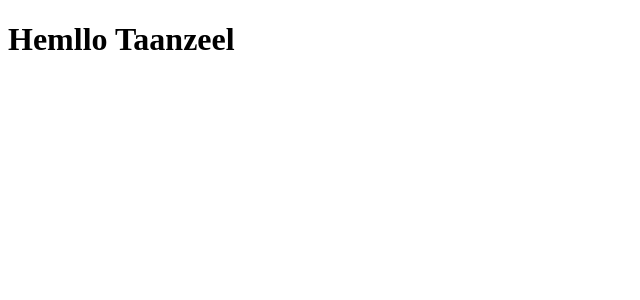
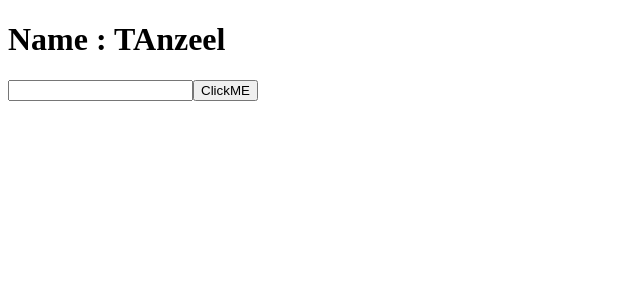
Before and after one commit to tanzgr8/React-Task, a React (Create React App) app: page / in a window 1280 px wide. Shown: the top 300 px of the page, without its empty margins (0-640 px from the left). Built offline with nearby package versions, Linux system fonts and the light colour scheme.

Commit message:
Add Hook

```diff
--- a/src/Name.js
+++ b/src/Name.js
@@ -1,15 +1,20 @@
-import React, { Component } from 'react'
-class Name extends Component{
-state={
-  name:"Taanzeel"
+import React,{useState} from 'react';
+var name1;
+
+function Name(){
+const name= useState("TAnzeel");
+const change=()=>{
+  name1=document.getElementById("name").value;
+  name[1](name1);
 }
-render() {
-  return (
-    <div>
-      <h1>Hemllo {this.state.name}</h1>
-    </div>
-  )
+return(
+  <React.Fragment>
+    <h1> Name : {name[0]}</h1>
+   <input type="text" id="name"></input>
+    <button type="button" onClick={change}>ClickME</button>
+  </React.Fragment>
+);
+
 }
 
-}
 export default Name;
```
